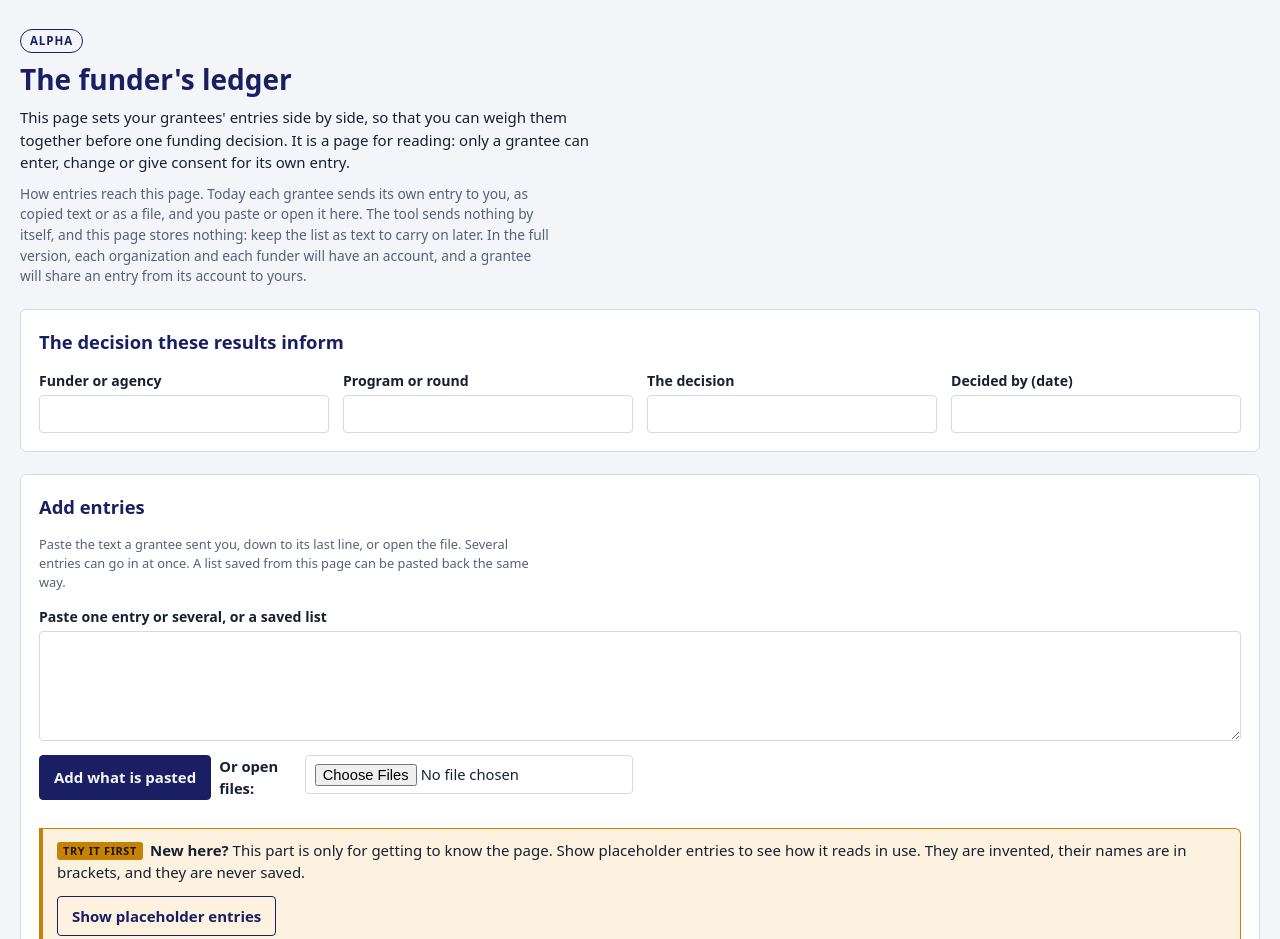
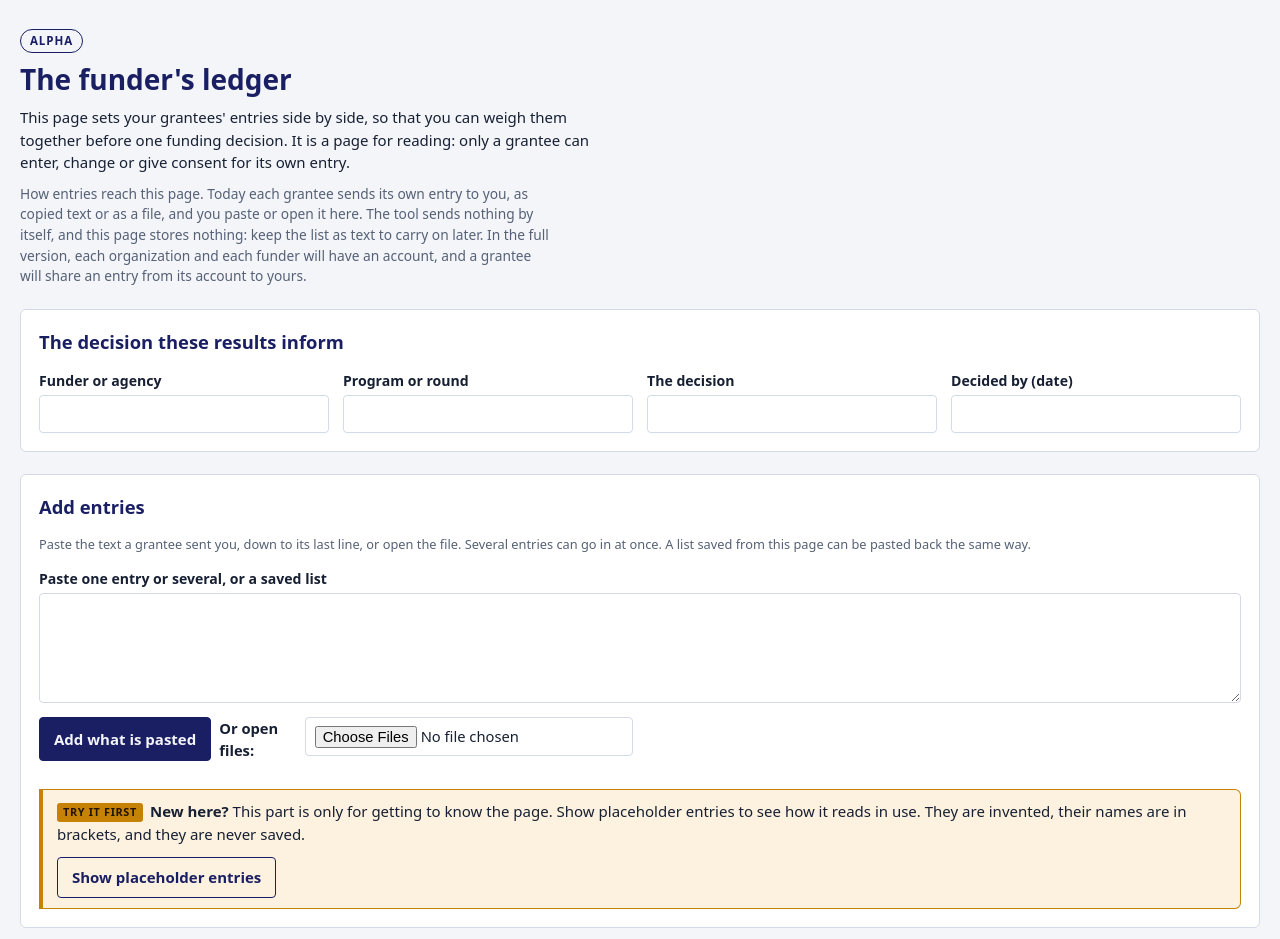
Before and after one commit to richmond-chlp/chlp-tool-alpha, a plain HTML site: page chlp-funder-ledger.html in a window 1280 px wide. Shown: the top 939 px of the page. Drawn offline with Linux system fonts and the light colour scheme.

Commit message:
Text runs the full width of each box

```diff
--- a/chlp-funder-ledger.html
+++ b/chlp-funder-ledger.html
@@ -201,6 +201,7 @@ footer{font-size:.82rem;color:var(--muted)}
 .sheet tr.hassrc td.noted::after{border-width:0 12px 12px 0;border-color:transparent var(--bad) transparent transparent!important}
 .refkey{font-size:.8rem;color:var(--muted)} .refkey i{display:inline-block;width:0;height:0;border-style:solid;border-width:0 10px 10px 0;border-color:transparent var(--bad) transparent transparent;margin-right:6px}
 #sec-map > p,#sec-map .hint,#sec-map .refkey{max-width:none}
+section p,details p,section .hint,details .hint,.sharebox p,.brpoint p,.pfrec p,.fhelp p,.guide p,.note p,details.fhelp p{max-width:none}
 .sheet td.noted .srcbtn{position:absolute;top:0;right:0;width:24px;height:24px;padding:0;border:0;background:transparent;border-radius:0;cursor:pointer}
 @media (max-width:360px){ .grid.wide2 label{white-space:normal} }
 .wrap:not(.guided) .guide{display:none!important}
```
Also changed, not shown: index.html (+1 -0 lines).
